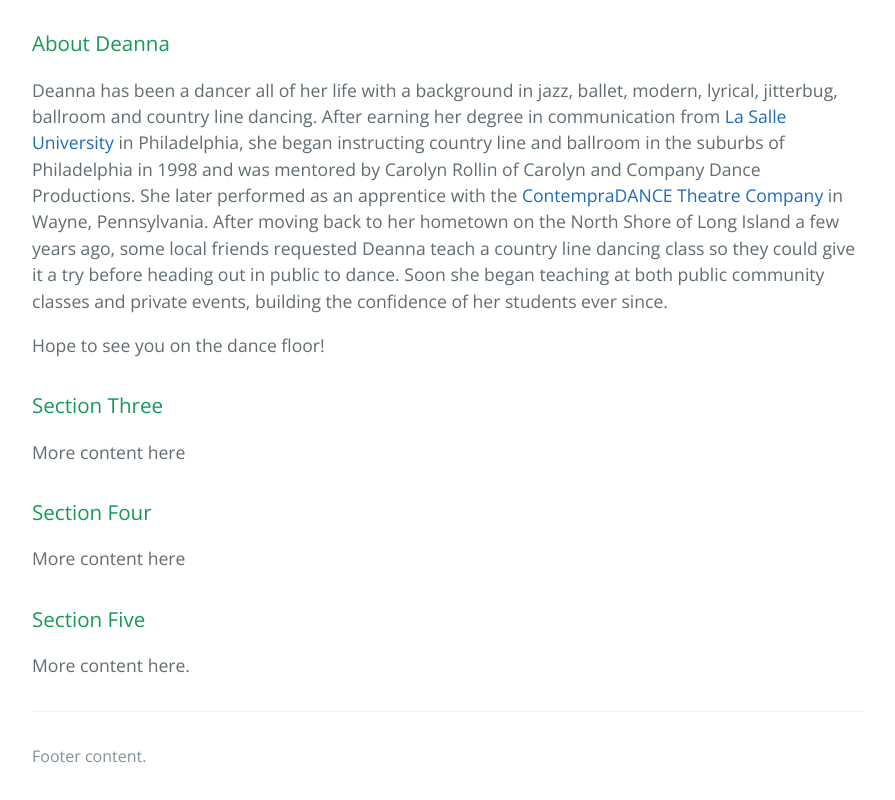
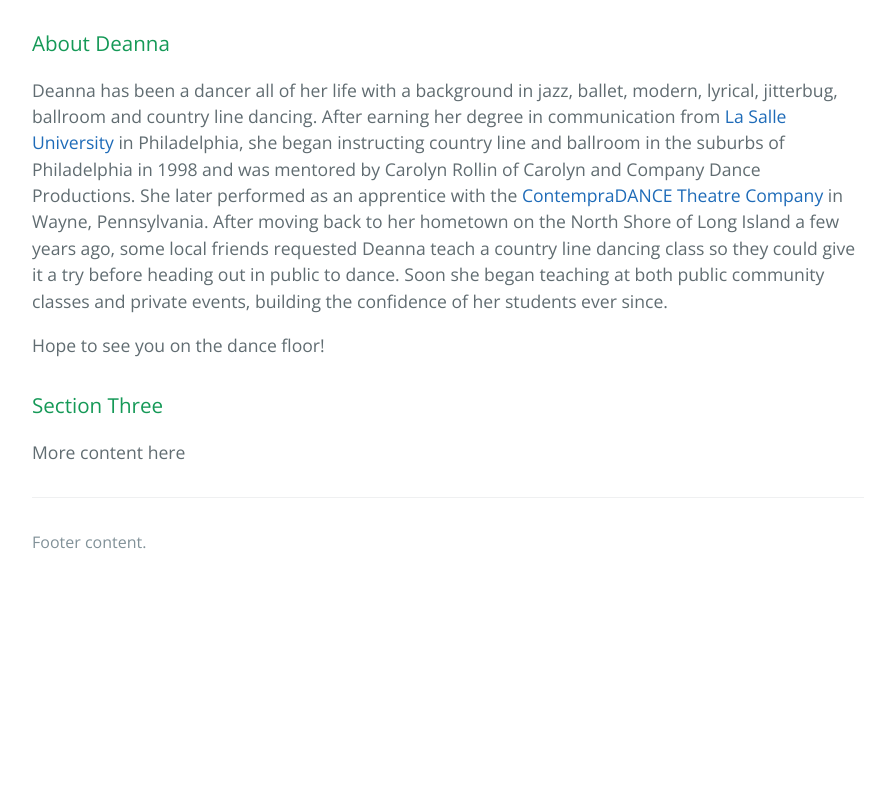
Before and after one commit to DeannaN/deannan.github.io, a plain HTML site: page index.html in a window 1280 px wide. Shown: the part 599-1399 px from the top of the page, without its empty margins (192-1087 px from the left). After the commit the page ends 1185 px from the top, so only its background shows below. Drawn offline with nearby package versions, Linux system fonts and the light colour scheme.

Commit message:
Update index.html

```diff
--- a/index.html
+++ b/index.html
@@ -36,14 +36,6 @@
 
 <p>More content here</p>
 
-<h3>
-<a id="section-four" class="anchor" href="#section-four" aria-hidden="true"><span aria-hidden="true" class="octicon octicon-link"></span></a>Section Four</h3>
-
-<p>More content here</p>
-<h3>
-<a id="section-five" class="anchor" href="#section-five" aria-hidden="true"><span aria-hidden="true" class="octicon octicon-link"></span></a>Section Five</h3>
-
-<p>More content here.</p>
 
       <footer class="site-footer">
         <span class="site-footer-credits"></a>Footer content</a>.</span>
```
